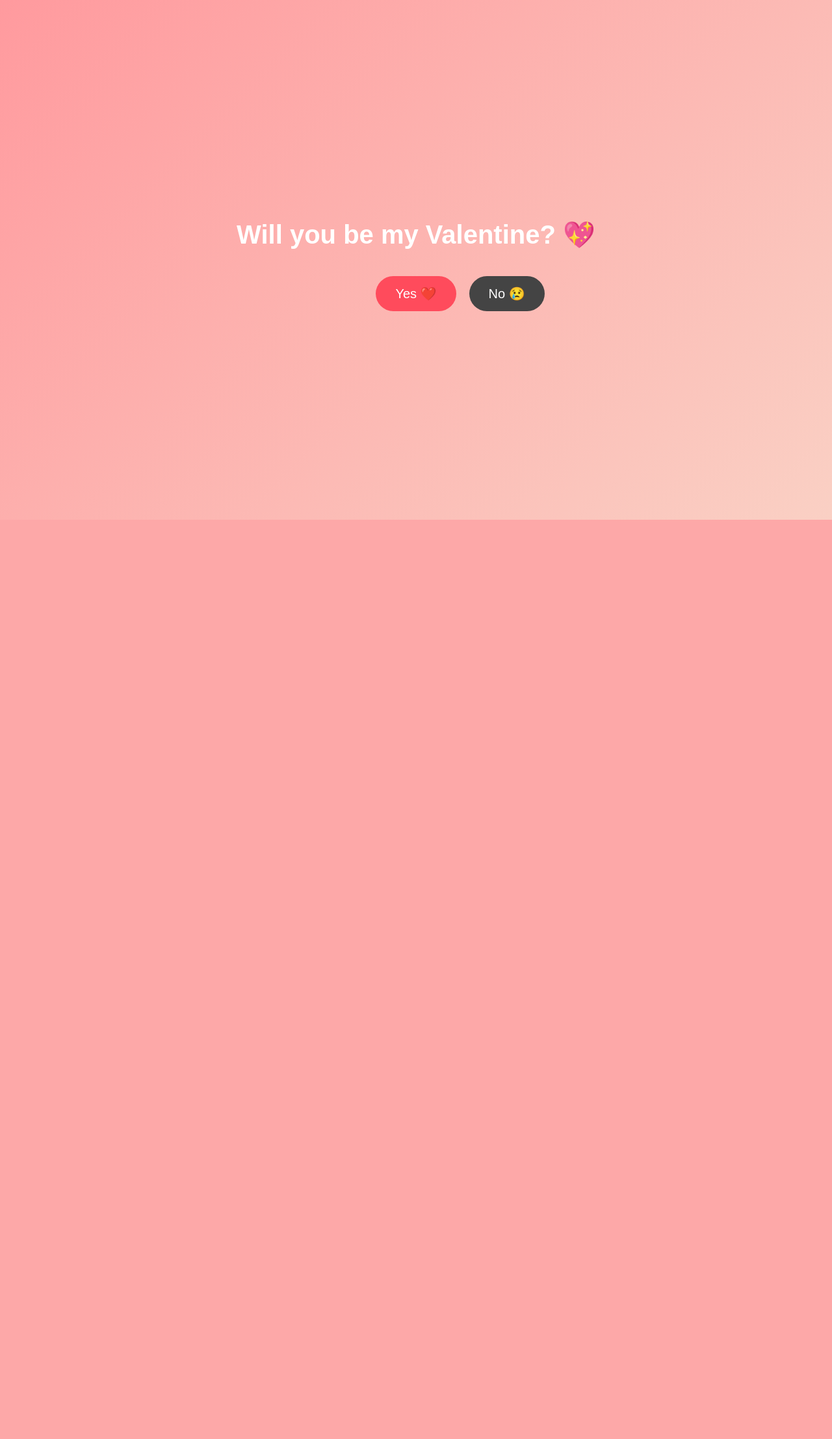
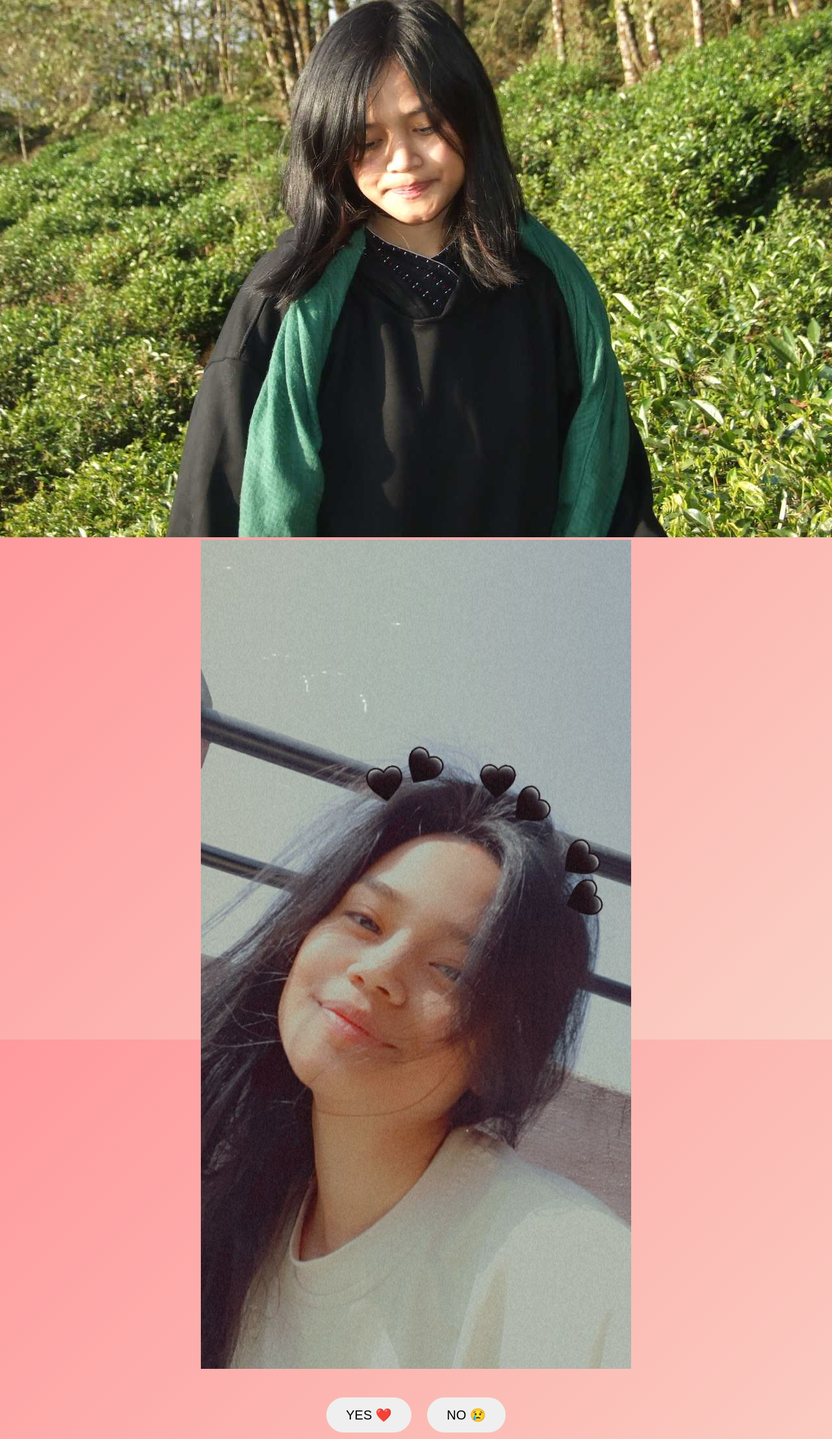
Before and after one commit to sarthak218/new_repo, a Flask app: page / in a window 1280 px wide; the page is wider, and only the part inside the window is pictured. Shown: that part at 65% size. Before the commit the page ends 800 px from the top of that part, so only its background shows below. Run offline with Flask 3, Linux system fonts and the light colour scheme; some libraries are stand-ins or nearby versions.

Commit message:
Update index.html

```diff
--- a/templates/index.html
+++ b/templates/index.html
@@ -1,31 +1,66 @@
 <!DOCTYPE html>
-<html lang="en">
+<html>
 <head>
     <meta charset="UTF-8">
-    <title>Will You Be My Valentine?</title>
-
-    <!-- Correct way (NO Windows path) -->
+    <title>Will You Be My Valentine? 💖</title>
     <link rel="stylesheet" href="{{ url_for('static', filename='style.css') }}">
 </head>
 <body>
 
-    <div class="container">
-        <h1 class="title">Will you be my Valentine? 💖</h1>
+<!-- 🎵 Background Music -->
+<audio id="bgMusic" loop>
+    <source src="{{ url_for('static', filename='music.mp3') }}" type="audio/mpeg">
+</audio>
 
-        <div class="buttons">
-            <button id="yesBtn" class="yes">Yes ❤️</button>
-            <button id="noBtn" class="no">No 😢</button>
-        </div>
+<div class="container">
 
-        <div id="loveMessage" class="hidden">
-            <h2>You just made me the happiest person alive! 💕</h2>
-            <p>I promise to love you forever ❤️</p>
-            <div class="hearts">💖 💕 💘 💞 💓</div>
-        </div>
+    <h1>💖 Babe, Will You Be My Valentine? 💖</h1>
+
+    <!-- 📸 Slideshow -->
+    <div class="slideshow">
+        <img src="{{ url_for('static', filename='images/pic1.jpg') }}" class="slide">
+        <img src="{{ url_for('static', filename='images/pic2.jpg') }}" class="slide">
+        <img src="{{ url_for('static', filename='images/pic3.jpg') }}" class="slide">
     </div>
 
-    <!-- Correct way (NO Windows path) -->
-    <script src="{{ url_for('static', filename='script.js') }}"></script>
+    <!-- Buttons -->
+    <div class="buttons">
+        <button id="yesBtn">YES ❤️</button>
+        <button id="noBtn">NO 😢</button>
+    </div>
+
+    <!-- Love Message -->
+    <div id="loveMessage" class="hidden">
+
+        <h2>💖 Happy Valentine’s Day Babe 💖</h2>
+
+        <p>
+            You are my peace, my happiness,
+            and the most beautiful chapter of my life.
+            I promise to love you more every single day. ❤️
+        </p>
+
+        <button id="gameBtn" class="game-btn">
+            🎹 Play Love Piano Tiles 💖
+        </button>
+
+    </div>
+
+    <!-- 🎹 Piano Tiles Game -->
+    <div id="gameArea" class="hidden">
+
+        <h2>🎹 Love Piano Tiles 💖</h2>
+        <p>Score: <span id="score">0</span></p>
+        <p>Time Left: <span id="timer">30</span>s</p>
+
+        <div id="pianoGame"></div>
+
+    </div>
+
+</div>
+
+<script src="https://cdn.jsdelivr.net/npm/canvas-confetti@1.6.0/dist/confetti.browser.min.js"></script>
+<script src="{{ url_for('static', filename='script.js') }}"></script>
 
 </body>
 </html>
```
